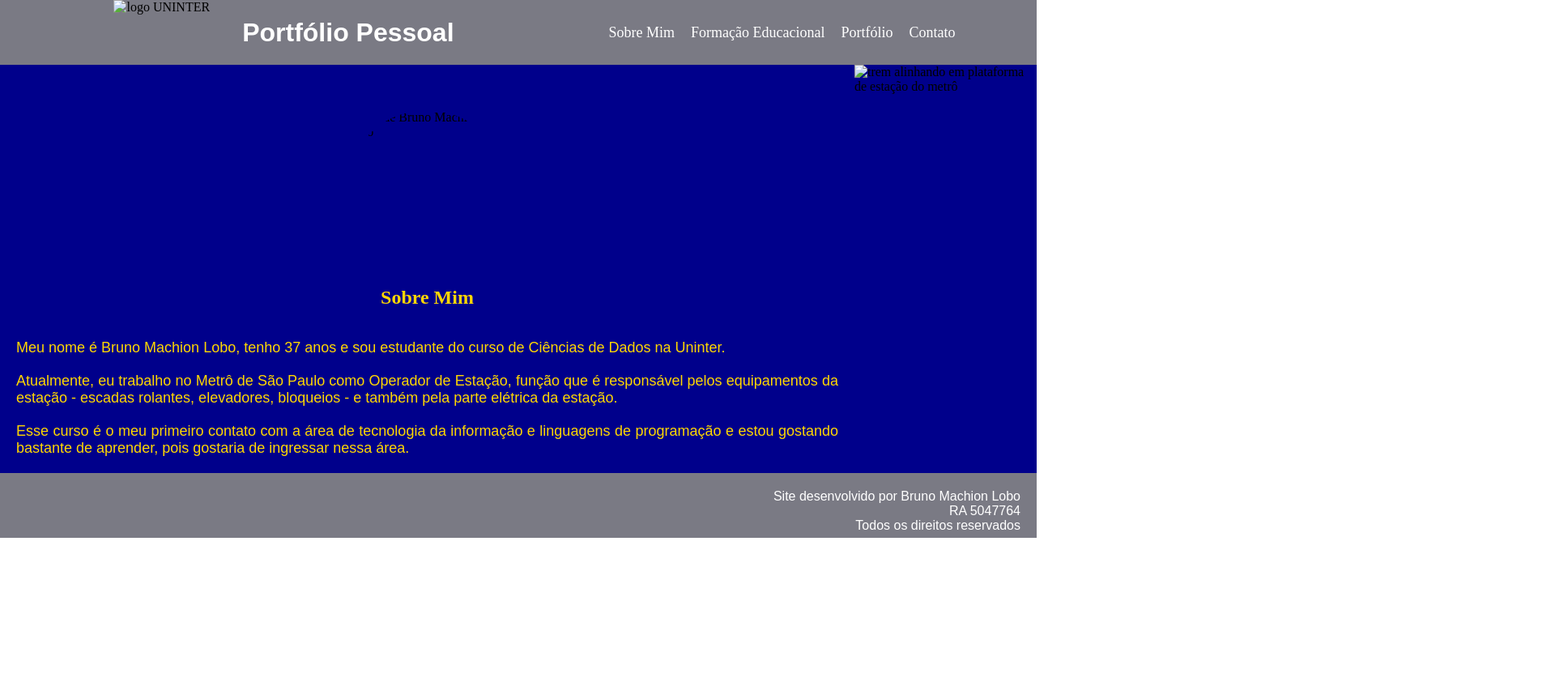
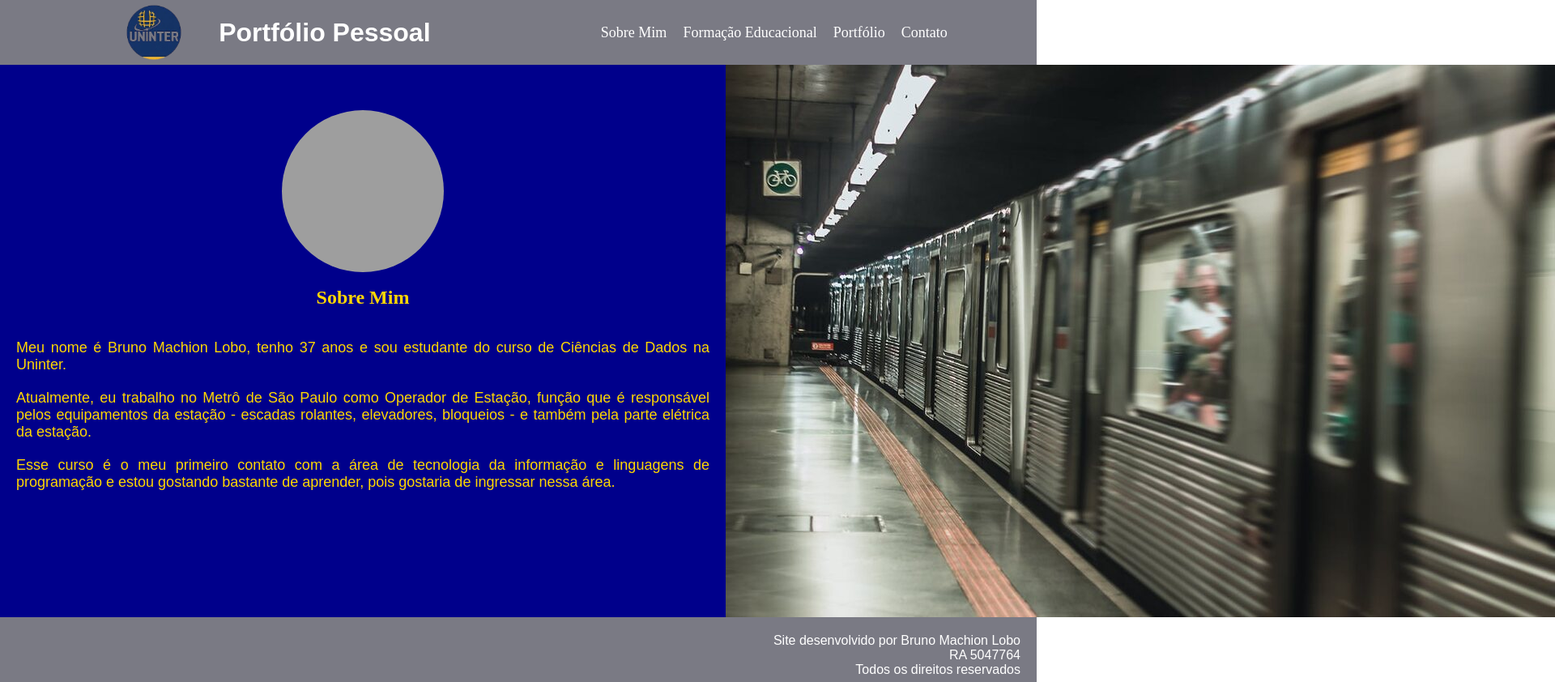
Before and after one commit to bnomachion/portfolio, a plain HTML site: page index.html in a window 1280 px wide. Shown: the whole page at 81% size, 1920 px wide, since content can reach past the window. Before the commit the page ends 800 px from the top, so only its background shows below. Drawn offline with Linux system fonts and the light colour scheme; the site is published under a folder, as on GitHub Pages, so addresses that start at the root find nothing.

Commit message:
Update index.html

```diff
--- a/index.html
+++ b/index.html
@@ -10,7 +10,7 @@
     <header>
         <div class="wrap">
             <div class="logo">
-                <img src="/Imagens/logopequeno-removebg-preview.png" alt="logo UNINTER">
+                <img src="Imagens/logopequeno-removebg-preview.png" alt="logo UNINTER">
             </div>
             <div class="title">
                 <h1>Portfólio Pessoal</h1>
@@ -27,7 +27,7 @@
     </header>
     <section>
         <div class="main"><br><br>
-            <img src="/Imagens/bruno.jpg" alt="foto de Bruno Machion Lobo"><br>
+            <img src="Imagens/bruno.jpg" alt="foto de Bruno Machion Lobo"><br>
             <h2>Sobre Mim</h2><br>
             <p>
                 Meu nome é Bruno Machion Lobo, tenho 37 anos e sou estudante do curso de Ciências de Dados na Uninter.
@@ -40,7 +40,7 @@
             </p>
         </div>
         <aside>
-            <img src="/Imagens/metrosp.jpg" alt="trem alinhando em plataforma de estação do metrô">
+            <img src="Imagens/metrosp.jpg" alt="trem alinhando em plataforma de estação do metrô">
         </aside>
     </section>
     <footer>
@@ -57,4 +57,5 @@
         </div>
     </footer>
 </body>
+
 </html>
```
